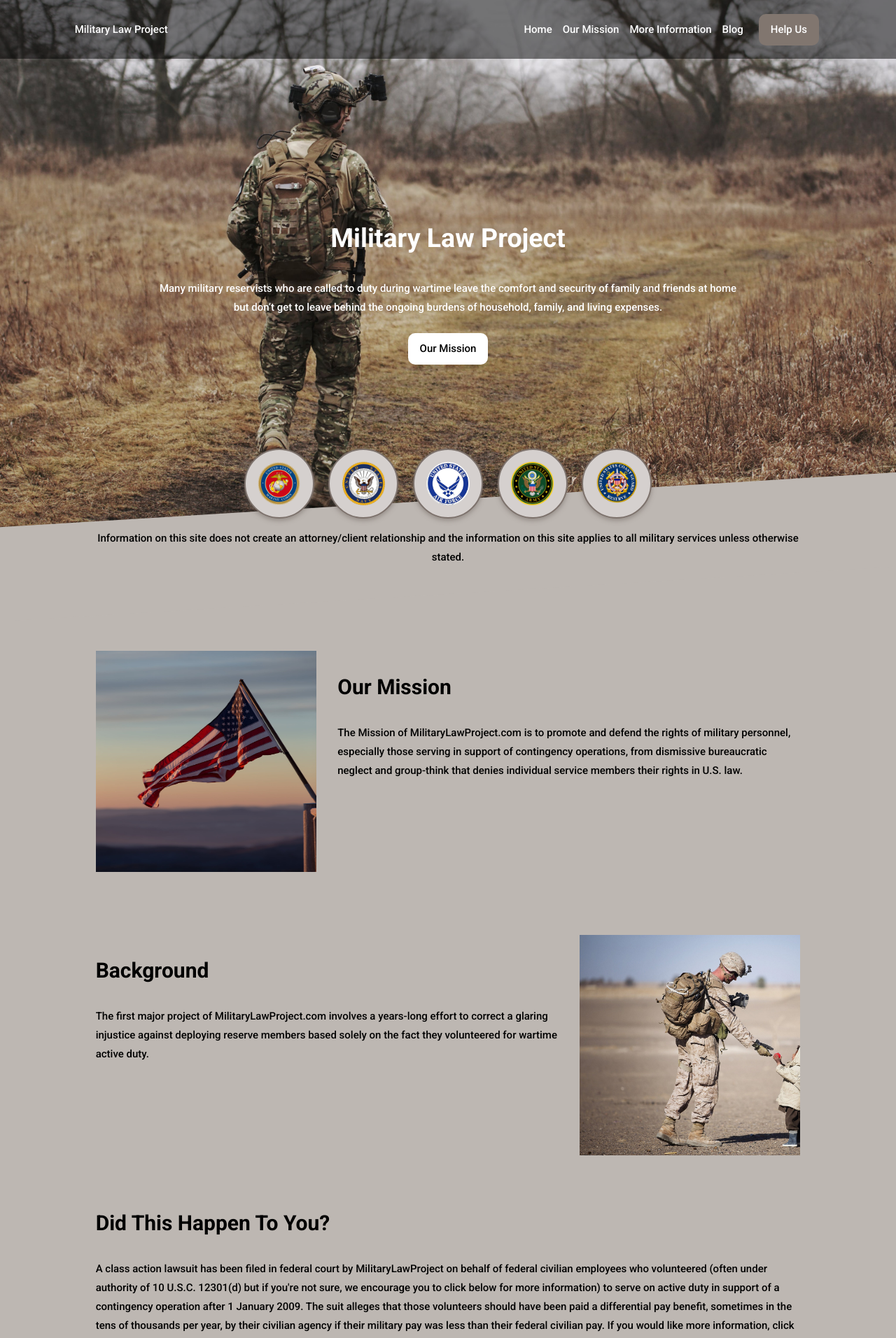
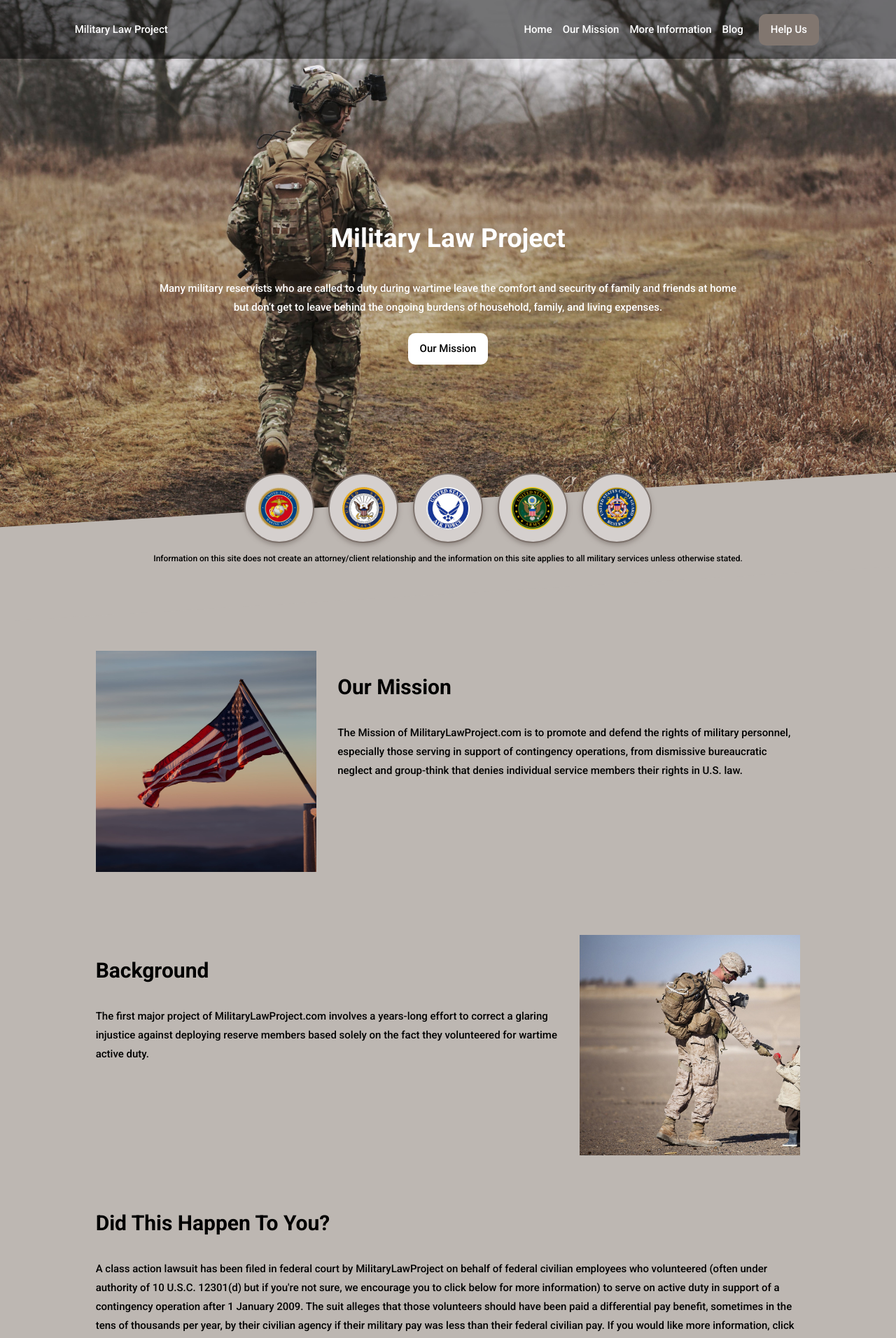
Before and after one commit to joshwcorbett/themilitarylawproject.github.io, a Jekyll site: the page built from index.html, in a window 1280 px wide. Shown: the top 1912 px of the page at 70% size. Built offline with Jekyll 4.4.1, drawn with Linux system fonts in a browser that asks for light colours.

Commit message:
Better Mobile responsiveness for disclaimer

```diff
--- a/assets/css/stylesheet.scss
+++ b/assets/css/stylesheet.scss
@@ -227,6 +227,7 @@ a {
   }
 
   .disclaimer {
+    font-size: 12px!important;
     color: black;
     text-align: center;
     margin-top: 1em;
```
